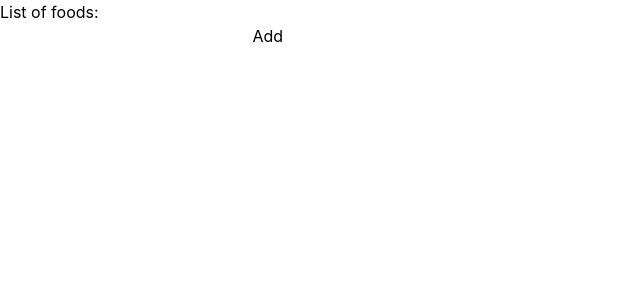
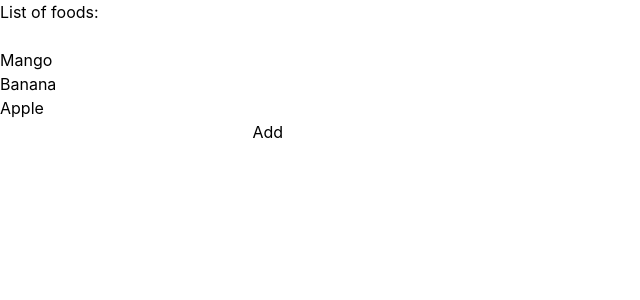
Before and after one commit to javohir-jafarov/reactjs, a React (Vite) app: page / in a window 1280 px wide. Shown: the top 300 px of the page, without its empty margins (0-640 px from the left). Built offline with nearby package versions, Linux system fonts and the light colour scheme.

Commit message:
practice done i think :]

```diff
--- a/src/App.jsx
+++ b/src/App.jsx
@@ -1,14 +1,26 @@
 import React, {useState} from 'react'
 
 const App = () => {
-  let [foods, setFoods] = useState(['Mango', 'Banana', 'Apple'])
+  let [foods, setFoods] = useState(['Mango', 'Banana', 'Apple']);
+
+  let handleAddFood = () => {
+    let foodInput = document.getElementById('foodInput').value
+    document.getElementById('foodInput').value = ''
+    setFoods(f => ([...f, foodInput]))
+  }
+
+  let handleRemoveFood = (e) => {
+    setFoods(f => f.filter((_, i) => i !== e))
+  }
+
   return (
     <div>
       <h1>List of foods:</h1>
+      <br />
       <ul>
-
+        {foods.map((food, index) => <li onClick={() => {handleRemoveFood(index)}} key={index}>{food}</li>)}
       </ul>
-      <input type="text" id='foodInput'/> <button>Add</button>
+      <input type="text" id='foodInput'/> <button onClick={handleAddFood}>Add</button>
     </div>
   )
 }
```
